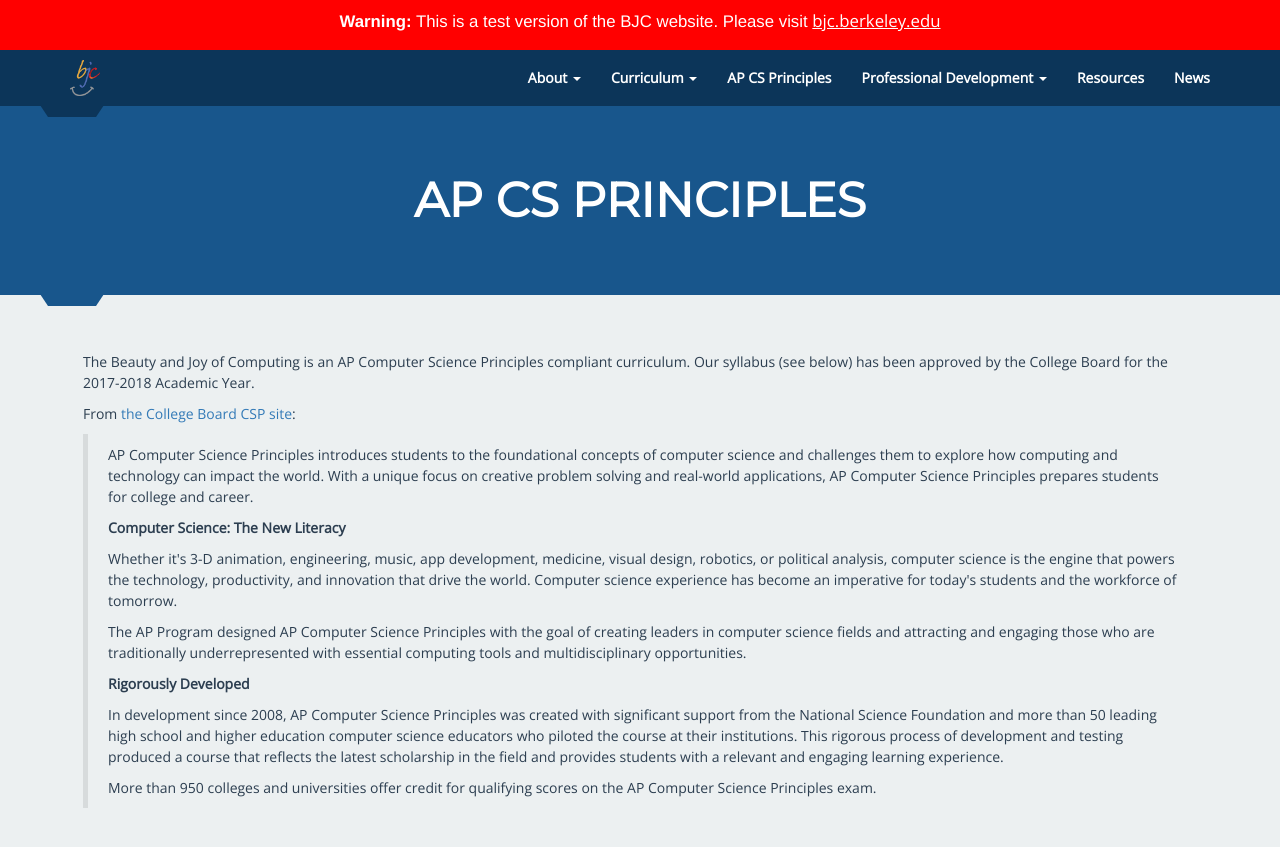
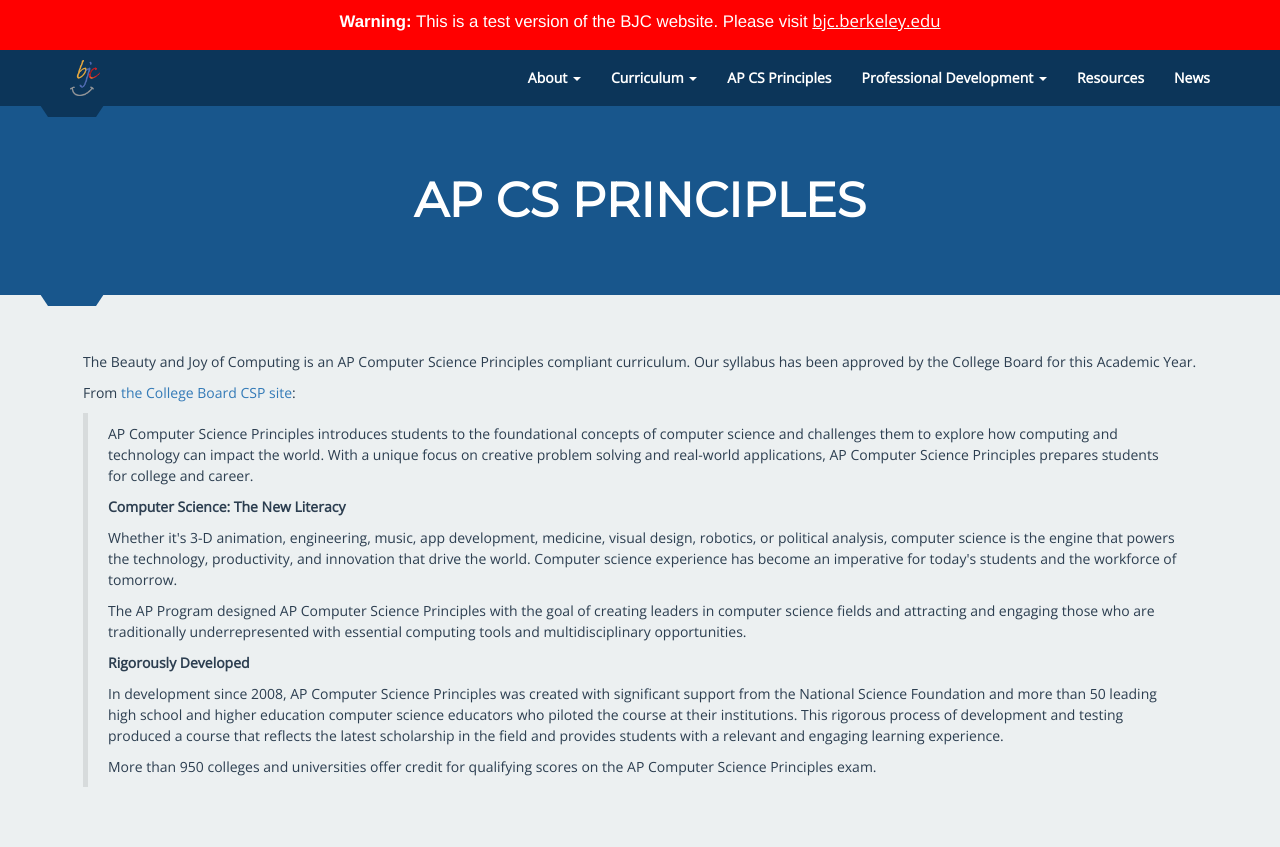
Before and after one commit to beautyjoy/beautyjoy.github.io, a Jekyll site: the page built from ap-cs-principles.html, in a window 1280 px wide and 900 px high. Shown: the top 847 px of the window. Built offline with Jekyll 4.4.1, drawn with Linux system fonts in a browser that asks for light colours.

Commit message:
updating text

```diff
--- a/ap-cs-principles.html
+++ b/ap-cs-principles.html
@@ -4,7 +4,7 @@
 ---
 {% capture section_content %}
 
-<p>The Beauty and Joy of Computing is an AP Computer Science Principles compliant curriculum. Our syllabus (see below) has been approved by the College Board for the 2017-2018 Academic Year.
+<p>The Beauty and Joy of Computing is an AP Computer Science Principles compliant curriculum. Our syllabus has been approved by the College Board for this Academic Year.
 </p>
 
 <p>
```
